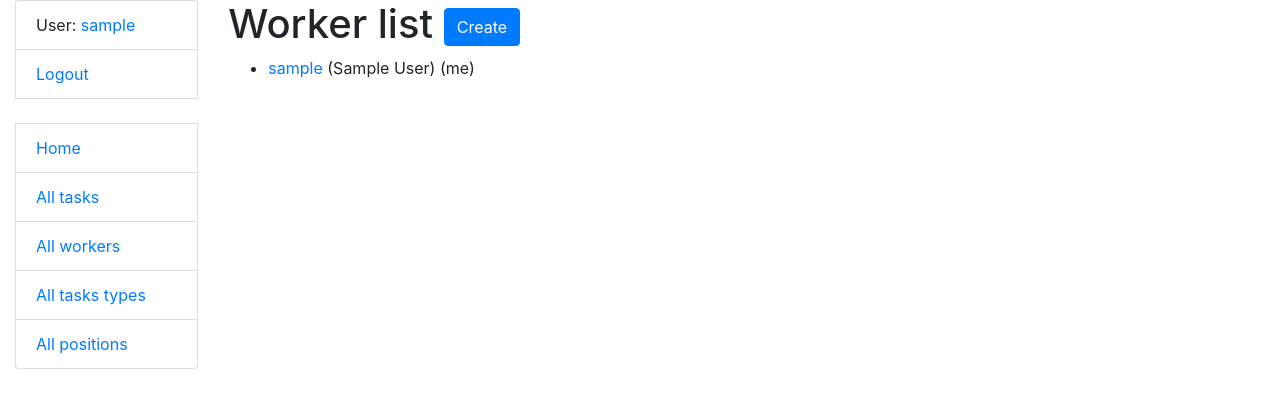
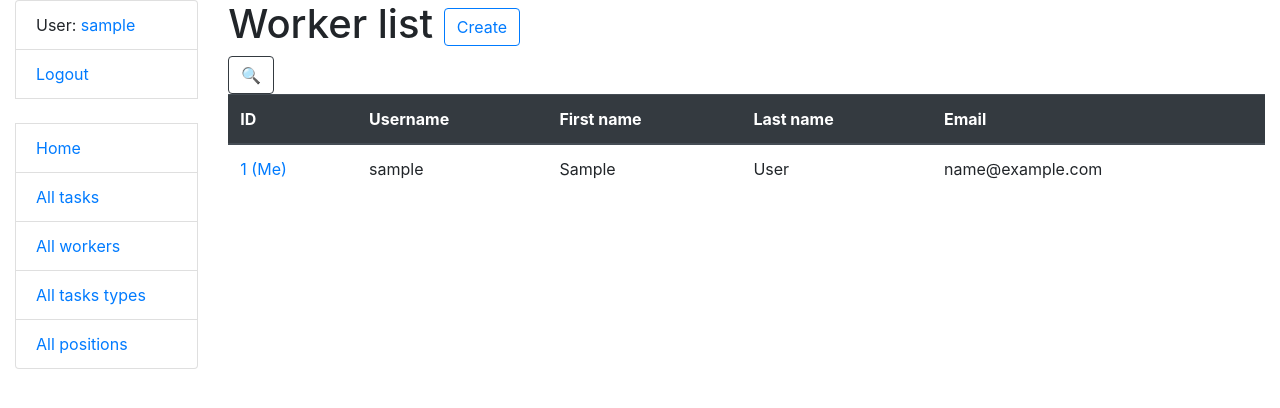
Before and after one commit to olia-trofymchuk/task-manager, a Django app: page /workers/ in a window 1280 px wide. Shown: the top 408 px of the page. Run offline with Django 4.2, Linux system fonts and the light colour scheme; the visitor is signed in with stand-in values (Sample User, id 1); data comes from the database, SQL or seed files in the repository; data that the repository does not hold is empty; some libraries are stand-ins or nearby versions.

Commit message:
Update views and templates for worker model

```diff
--- a/templates/manager/worker_form.html
+++ b/templates/manager/worker_form.html
@@ -2,11 +2,11 @@
 {% load crispy_forms_filters %}
 
 {% block content %}
-  <h1>Create worker</h1>
+  <h1>{{ object|yesno:"Update, Create" }} worker</h1>
   <form action="" method="post" novalidate>
     {% csrf_token %}
     {{ form|crispy }}
 
-    <input type="submit" value="Submit" class="btn btn-primary">
+  <input class="btn btn-primary" type="submit" value="Submit">
   </form>
 {% endblock %}
--- a/templates/manager/worker_list.html
+++ b/templates/manager/worker_list.html
@@ -1,25 +1,52 @@
 {% extends "base.html" %}
+{% load crispy_forms_filters %}
 
 {% block content %}
   <h1>
     Worker list
-    <a href="{% url 'manager:worker-create' %}" class="btn btn-primary link-to-page">
+    <a href="{% url 'manager:worker-create' %}" class="btn btn-outline-primary link-to-page">
         Create
-      </a>
+    </a>
   </h1>
 
+  <form action="" method="get" class="form_inline">
+    {{ search_form|crispy }}
+    <input type="submit" value="🔍" class="btn btn-outline-dark">
+  </form>
+
   {% if worker_list %}
-    <ul>
+    <table class="table table-hover">
+      <thead class="thead-dark">
+        <tr>
+          <th scope="col">ID</th>
+          <th scope="col">Username</th>
+          <th scope="col">First name</th>
+          <th scope="col">Last name</th>
+          <th scope="col">Email</th>
+        </tr>
+      </thead>
+
       {% for worker in worker_list %}
-        <li>
-          <a href="{% url 'manager:worker-detail' pk=worker.id %}">{{ worker.username }}</a>
-          ({{ worker.first_name }} {{ worker.last_name }})
-        {% if user.id == worker.id %}
-          <span>(me)</span>
-        {% endif %}
-        </li>
+        <tr>
+          <td>
+              <a href="{{ worker.get_absolute_url }}">{{ worker.id }} {% if user == worker %} (Me){% endif %}</a>
+          </td>
+          <td>
+              {{ worker.username }}
+          </td>
+          <td>
+              {{ worker.first_name }}
+          </td>
+          <td>
+              {{ worker.last_name }}
+          </td>
+          <td>
+              {{ worker.email }}
+          </td>
+        </tr>
       {% endfor %}
-    </ul>
+    </table>
+
   {% else %}
     <p>There are no workers in team</p>
   {% endif %}
```
Also changed, not shown: templates/manager/worker_detail.html (+48 -12 lines).
